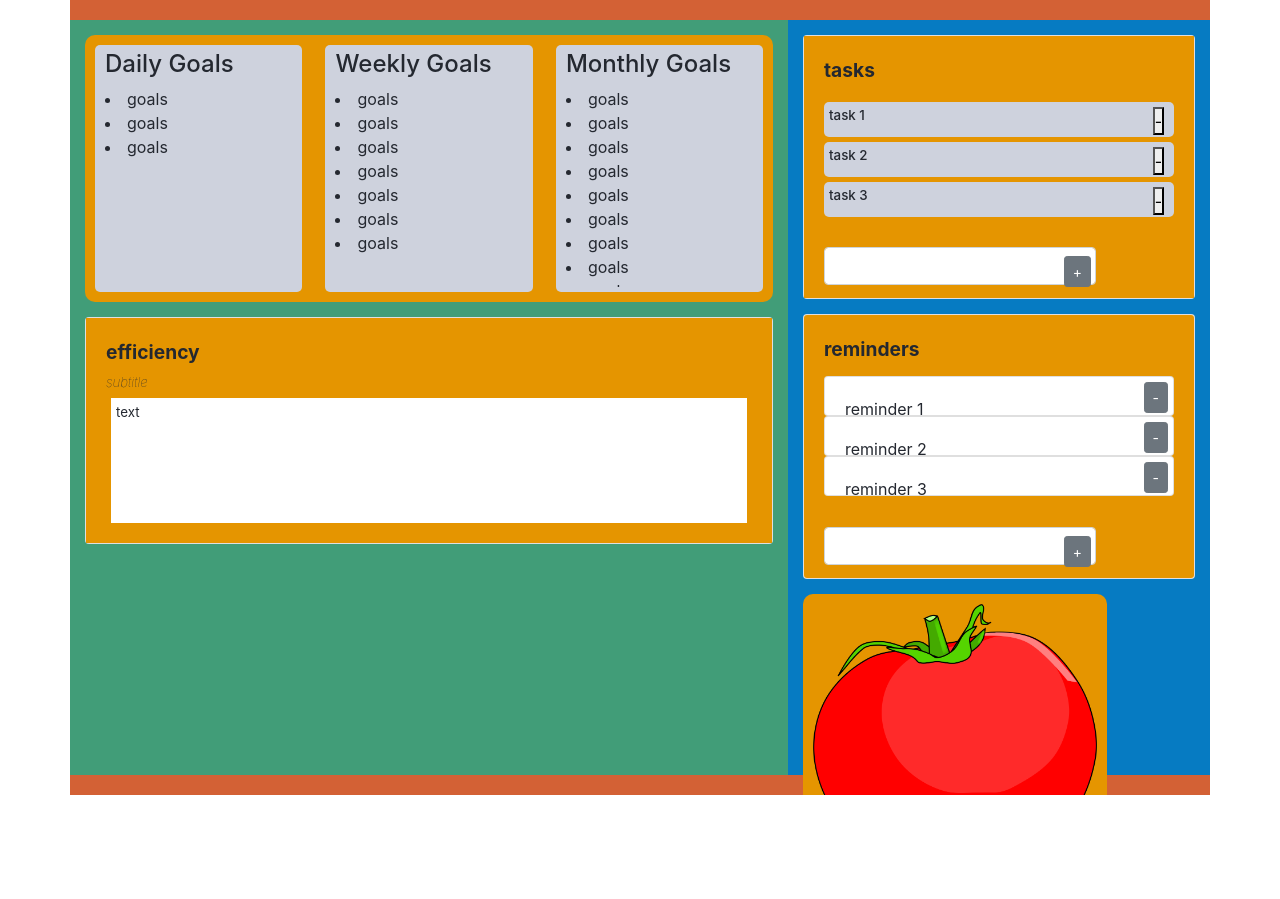
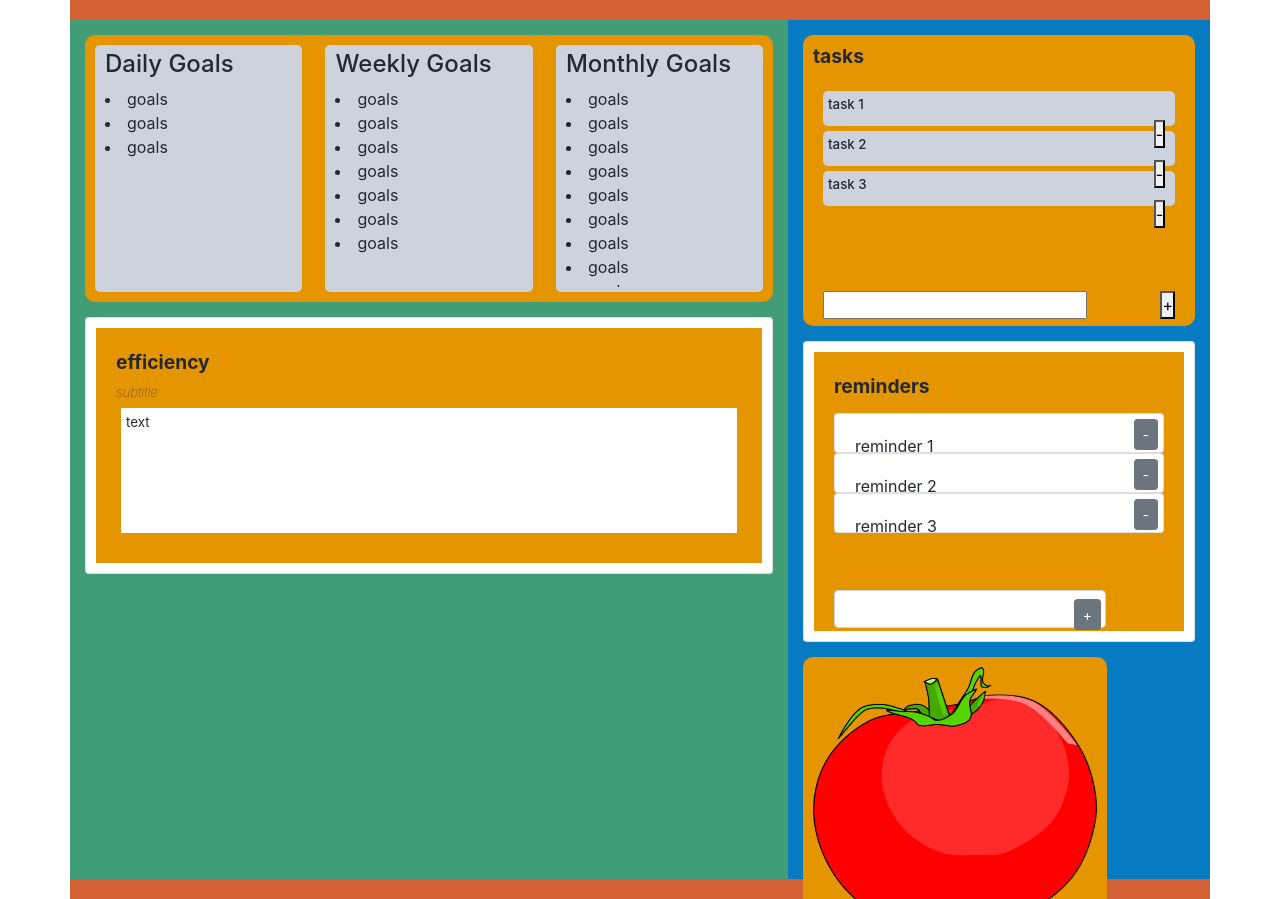
Before and after one commit to rjflanagan95/task-extension, a React (Create React App) app: page / in a window 1280 px wide. Before the commit the page ends 800 px from the top, so only its background shows below. Built offline with nearby package versions, Linux system fonts and the light colour scheme.

Commit message:
added ability to remove tasks, removed reactstrap from tasks

```diff
--- a/src/components/Main/main.css
+++ b/src/components/Main/main.css
@@ -32,6 +32,8 @@
 .panel {
     margin: 15px 0px 15px 0px;
     border-radius: 10px;
+    background-color: #e59500;
+    padding: 10px 10px 10px 10px;
 }
 
 .panelBody {
--- a/src/components/goals/goals.css
+++ b/src/components/goals/goals.css
@@ -2,7 +2,6 @@
     background-color: #e59500;
     display: flex;
     justify-content: space-between;
-    padding: 10px 10px 10px 10px;
 }
 
 .goalsCard {
--- a/src/components/taskItem/taskItem.css
+++ /dev/null
@@ -1,17 +0,0 @@
-.taskItem {
-    height: 35px;
-    background-color: #CED2DD;
-    margin: 5px 0 5px 0;
-    padding: 5px 5px 5px 5px;
-    border-radius: 5px;;
-}
-
-.taskTitle {
-    font-size: smaller;
-    position: absolute;
-}
-
-.removeTaskBtn {
-    float: right;
-    margin-right: 5px;
-}
--- a/src/components/taskItem/taskItem.js
+++ /dev/null
@@ -1,22 +0,0 @@
-import React, { Component } from "react";
-import "./taskItem.css";
-
-class TaskItem extends Component {
-  constructor(props) {
-    super(props);
-    this.state = {
-      task: this.props.task
-    }
-  }
-
-  render() {
-    return (
-      <div className="taskItem">
-        <h4 className="taskTitle">{this.state.task}</h4>
-        <button size="sm" className="removeTaskBtn">-</button>
-      </div>
-    );
-  }
-}
-
-export default TaskItem;
--- a/src/components/tasks/tasks.css
+++ b/src/components/tasks/tasks.css
@@ -2,53 +2,46 @@
     /* width: 19rem;
     height: 35%; */
     /* width: 100%; */
-    height: 35%;
+    /* height: 35%;  */
 }
 
-.tasksSubtitle {
-    padding-bottom: 10px;
+.tasksBody {
+    padding: 10px 10px 10px 10px;
 }
 
 .taskList {
-    height: 58%;
+    height: 200px;
     overflow: scroll;
 }
 
 .taskItem {
-
+    margin: 5px 0 5px 0;
+    height: 35px;
+    background-color: #CED2DD;
+    padding: 5px 5px 5px 5px;
+    border-radius: 5px;
 }
 
-.tasksText {
+.taskTitle {
     font-size: smaller;
-    margin-bottom: 45px;
 }
 
-.inputBox {
-    position: absolute;
-    width: 17rem;
-    bottom: 10px;
-    padding-top: 10px;
+.removeTaskBtn {
+    float: right;
+    margin-right: 5px;
+}
+
+.taskForm {
+    padding: 10px 10px 10px 10px;
+    position: relative;
+    bottom: 15px;
 }
 
 .taskInput {
-    width: 50%;
-    /* height: 15px; */
-    position: absolute;
-    bottom: 3px;
+    float: left;
+    width: 75%;
 }
 
-.addTask {
-    position: absolute;
-    right: 5px;
-    bottom: 1px;
+.addTaskBtn {
+    float: right;
 }
-
-/* .reminderItem {
-    height: 30px;
-}
-
-.reminderTitle {
-    font-size: smaller;
-    position: absolute;
-    top: 5px;
-} */
--- a/src/components/tasks/tasks.js
+++ b/src/components/tasks/tasks.js
@@ -1,7 +1,5 @@
 import React, { Component } from "react";
-import { Card, CardText, CardBody, CardTitle, CardSubtitle, Button, FormGroup, Form, Input } from "reactstrap";
 import "./tasks.css";
-import TaskItem from "../taskItem/taskItem.js";
 
 class Tasks extends Component {
   constructor(props) {
@@ -12,6 +10,7 @@ class Tasks extends Component {
     }
 
     this.addTask = this.addTask.bind(this);
+    this.removeTask = this.removeTask.bind(this);
   }
 
   changeUserInput(input) {
@@ -41,6 +40,17 @@ class Tasks extends Component {
     // });
   }
 
+  removeTask(index, event) {
+    event.preventDefault();
+
+    let currentTasks = this.state.tasks;
+    currentTasks.splice(index, 1);
+
+    this.setState({
+      tasks: currentTasks
+    });
+  }
+
   expandTask(event) {
     event.preventDefault();
 
@@ -49,22 +59,25 @@ class Tasks extends Component {
 
   render() {
     return (
-      <Card className="panel tasksPanel">
-        <CardBody className="panelBody tasksBody">
-          <CardTitle className="panelTitle tasksTitle">tasks</CardTitle>
+      <div className="panel tasksPanel">
+        <h4 className="panelTitle tasksTitle">tasks</h4>
+        <div className="panelBody tasksBody">
           <div className="taskList">
-            {this.state.tasks.map((val, index) => <TaskItem task={val} className="taskItem" key={index} onClick={this.expandTask}/>)}
+            {this.state.tasks.map((val, index) =>
+              <div className="taskItem" key={index} onClick={this.expandTask}>
+                <h4 className="taskTitle">{val}</h4>
+                <button size="sm" className="removeTaskBtn" onClick={(e) => this.removeTask(index, e)}>-</button>
+              </div>
+            )}
           </div>
-          <div className="inputBox">
-            <Form>
-              <FormGroup>
-                <Input className="taskInput" onChange={(e) => this.changeUserInput(e.target.value)} value={this.state.userInput} type="text"/>
-                <Button size="sm" className="addTask" onClick={this.addTask}>+</Button>
-              </FormGroup>
-            </Form>
-          </div>
-        </CardBody>
-      </Card>
+        </div>
+        <div className="taskForm">
+          <form>
+            <input className="taskInput" onChange={(e) => this.changeUserInput(e.target.value)} value={this.state.userInput} type="text"/>
+            <button size="sm" className="addTaskBtn" onClick={this.addTask}>+</button>
+          </form>
+        </div>
+      </div>
     );
   }
 }
```
